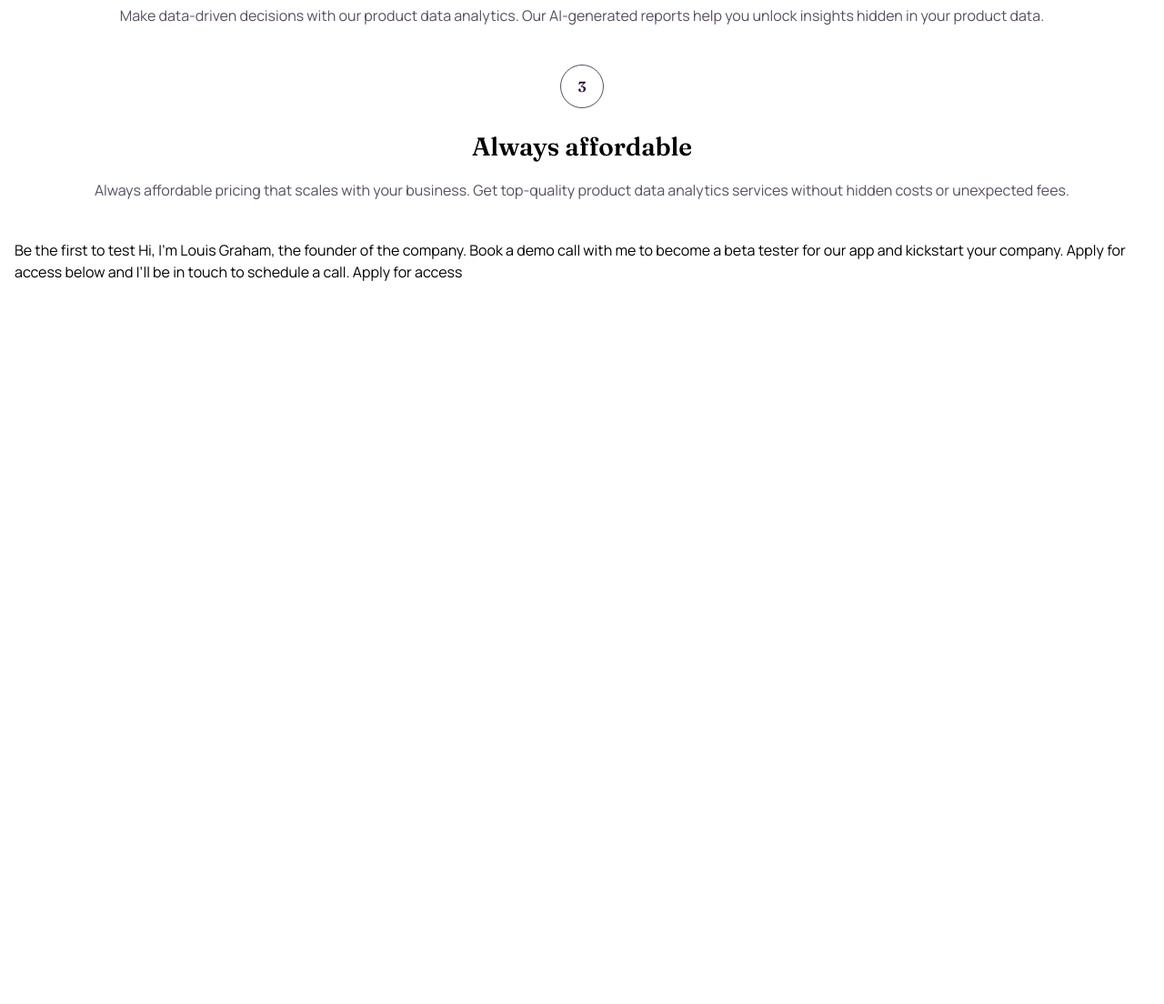
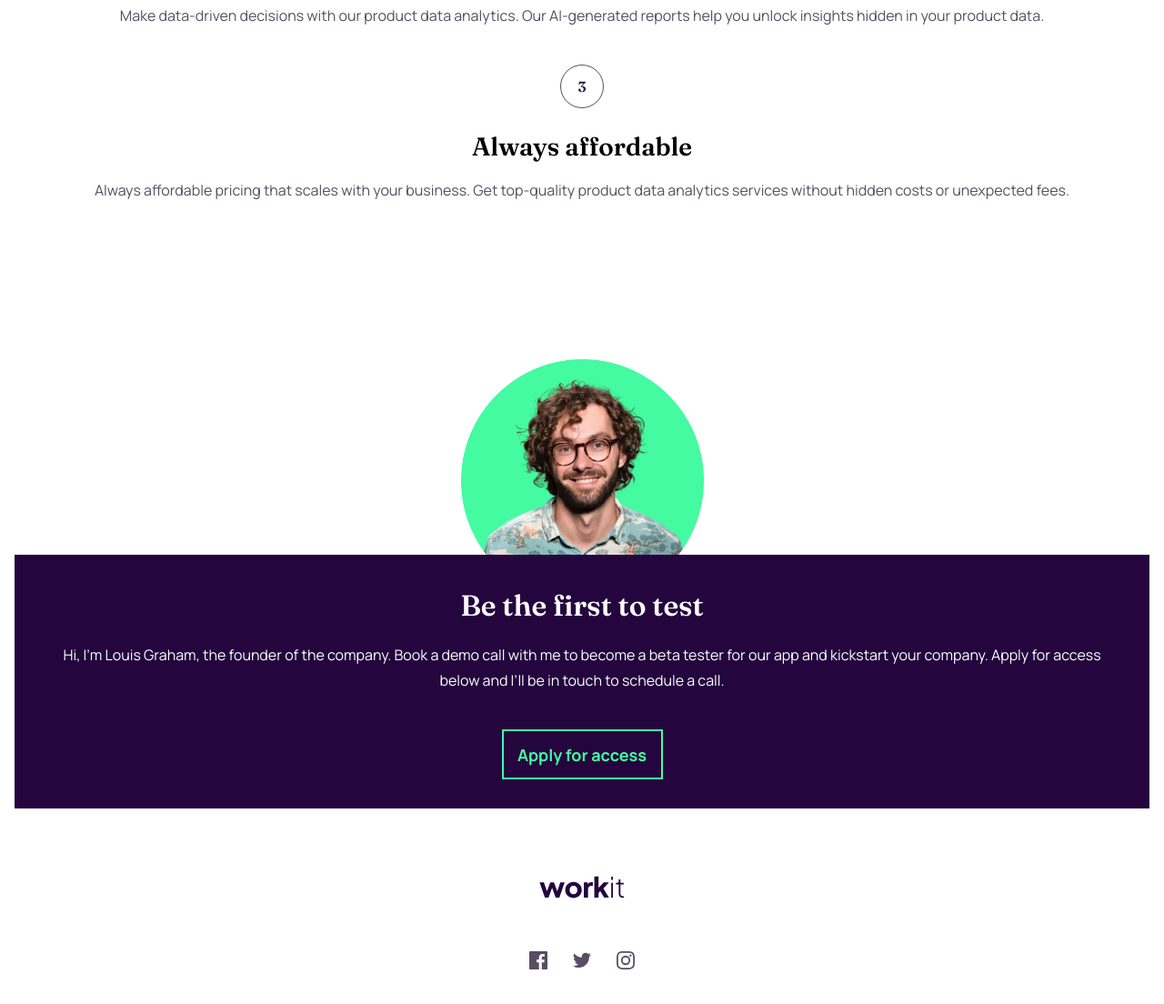
Before and after one commit to Volodymyrquo/workit, a website: page index.html in a window 1280 px wide. Shown: the part 950-2054 px from the top of the page at 91% size. Before the commit the page ends 1261 px from the top, so only its background shows below. Drawn offline with Linux system fonts and the light colour scheme.

Commit message:
Add footer

```diff
--- a/index.html
+++ b/index.html
@@ -46,9 +46,9 @@
         <img
             src="./assets/images/image-hero.webp"
             alt="hero"
-            class="top-[388px] left-[39px] z-10 absolute w-[293px]"
+            class="top-[388px] left-0 right-0 mx-auto z-10 absolute w-[293px]"
         />
-        <main class="mt-[155px] px-4">
+        <main class="mt-[155px] px-4 pb-[64px]">
             <section class="mb-10">
                 <div
                     class="border border-davysGrey rounded-full w-12 h-12 flex flex-row items-center justify-center font-fraunces font-semibold font-xl text-darkPurple leading-[48px] mx-auto"
@@ -107,10 +107,53 @@
                 </p>
             </section>
 
-            Be the first to test Hi, I'm Louis Graham, the founder of the
-            company. Book a demo call with me to become a beta tester for our
-            app and kickstart your company. Apply for access below and I’ll be
-            in touch to schedule a call. Apply for access
+            <footer class="relative mt-[387px]">
+                <img
+                    src="./assets/images/image-founder.webp"
+                    alt="founder"
+                    class="absolute h-[267px] left-0 right-0 mx-auto -top-[215px] -z-10"
+                />
+                <div
+                    class="bg-darkPurple text-white p-8 flex flex-col items-center"
+                >
+                    <h2
+                        class="font-fraunces text-[32px] font-semibold leading-[48px] text-center"
+                    >
+                        Be the first to test
+                    </h2>
+                    <p class="text-center mt-4 text-4 leading-7 font-normal">
+                        Hi, I'm Louis Graham, the founder of the company. Book a
+                        demo call with me to become a beta tester for our app
+                        and kickstart your company. Apply for access below and
+                        I’ll be in touch to schedule a call.
+                    </p>
+
+                    <button
+                        type="button"
+                        class="h-[55px] w-[177px] border-2 border-eucaplyptus text-eucaplyptus text-[18px] leading-8 font-bold mx-auto mt-10 hover:bg-eucaplyptus hover:text-darkPurple cursor-pointer"
+                    >
+                        Apply for access
+                    </button>
+                </div>
+                <img
+                    src="./assets/images/logo-dark.svg"
+                    alt="logo"
+                    class="h-[25px] mt-[74px] mx-auto"
+                />
+                <div
+                    class="mt-[58px] mx-auto w-[116px] flex flex-row justify-between"
+                >
+                    <img
+                        src="./assets/images/icon-facebook.svg"
+                        alt="facebook"
+                    />
+                    <img src="./assets/images/icon-twitter.svg" alt="twitter" />
+                    <img
+                        src="./assets/images/icon-instagram.svg"
+                        alt="instagram"
+                    />
+                </div>
+            </footer>
         </main>
     </body>
 </html>
```
Also changed, not shown: styles/style.css, 1 other file.
